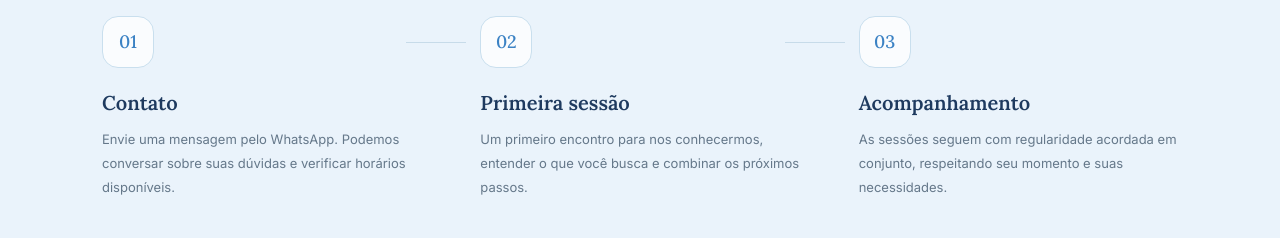
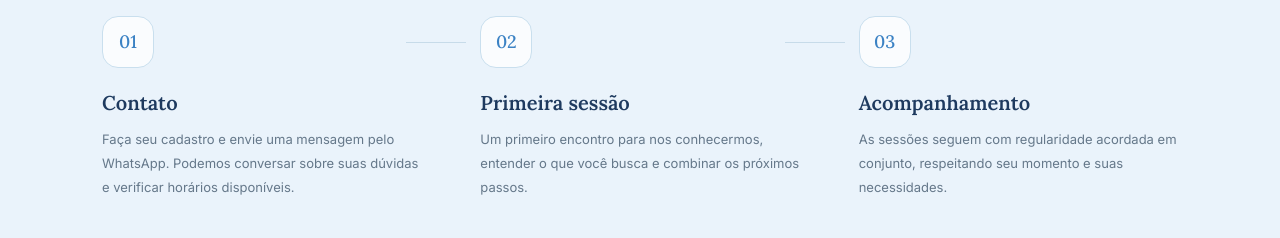
Before and after one commit to landingpageoff/nathan-psicologo, a plain HTML site: page index.html in a window 1280 px wide. Shown: the part 2900-3138 px from the top of the page. Drawn offline with Linux system fonts and the light colour scheme.

Commit message:
Update first contact step instruction
Co-authored-by: Copilot <223556219+Copilot@users.noreply.github.com>

```diff
--- a/index.html
+++ b/index.html
@@ -120,7 +120,7 @@
           <p>Você não precisa ter todas as respostas para dar o primeiro passo.</p>
         </div>
         <div class="steps">
-          <article class="step-card reveal"><span class="step-number">01</span><div class="step-line" aria-hidden="true"></div><h3>Contato</h3><p>Envie uma mensagem pelo WhatsApp. Podemos conversar sobre suas dúvidas e verificar horários disponíveis.</p></article>
+          <article class="step-card reveal"><span class="step-number">01</span><div class="step-line" aria-hidden="true"></div><h3>Contato</h3><p>Faça seu cadastro e envie uma mensagem pelo WhatsApp. Podemos conversar sobre suas dúvidas e verificar horários disponíveis.</p></article>
           <article class="step-card reveal reveal-delay-1"><span class="step-number">02</span><div class="step-line" aria-hidden="true"></div><h3>Primeira sessão</h3><p>Um primeiro encontro para nos conhecermos, entender o que você busca e combinar os próximos passos.</p></article>
           <article class="step-card reveal reveal-delay-2"><span class="step-number">03</span><div class="step-line" aria-hidden="true"></div><h3>Acompanhamento</h3><p>As sessões seguem com regularidade acordada em conjunto, respeitando seu momento e suas necessidades.</p></article>
         </div>
```
